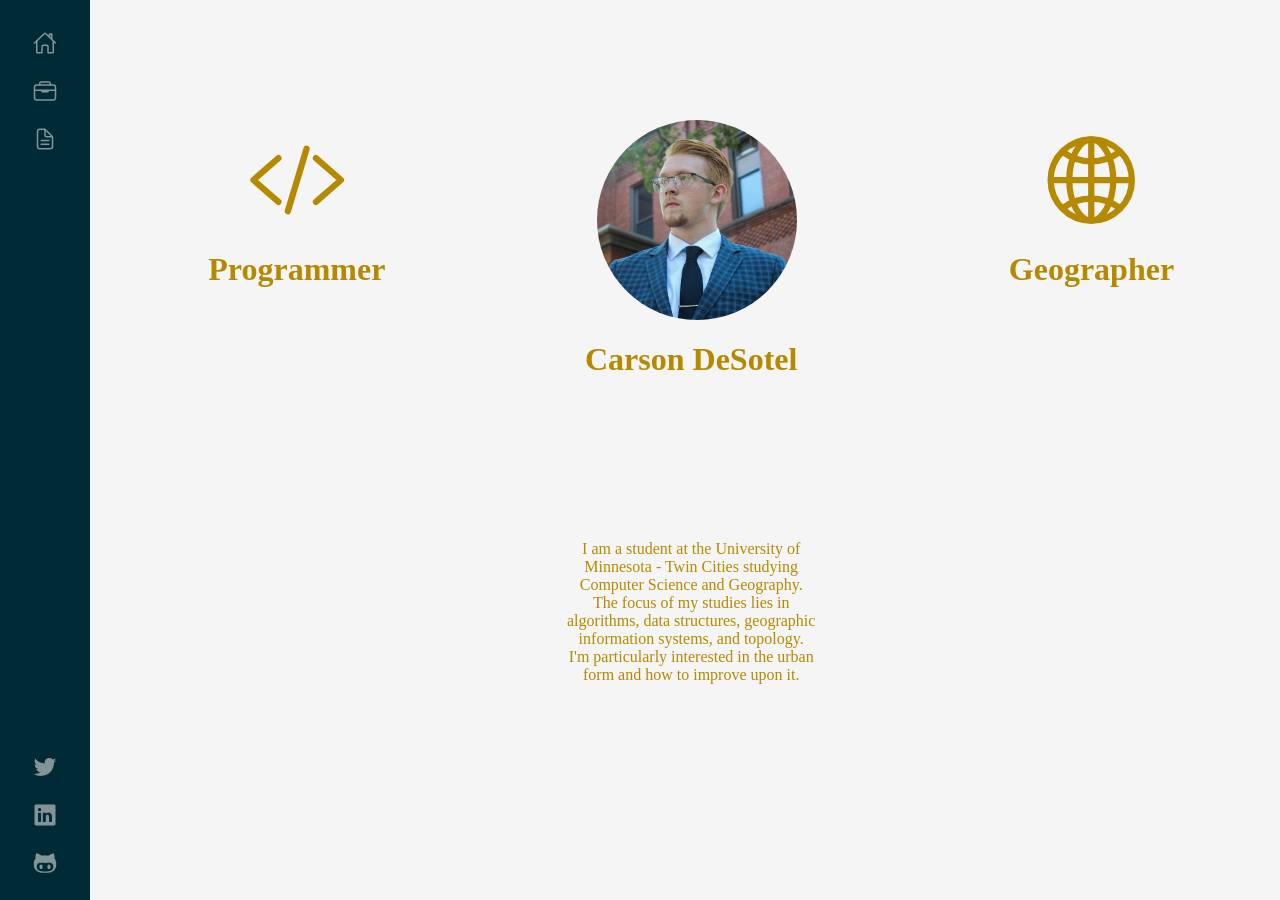
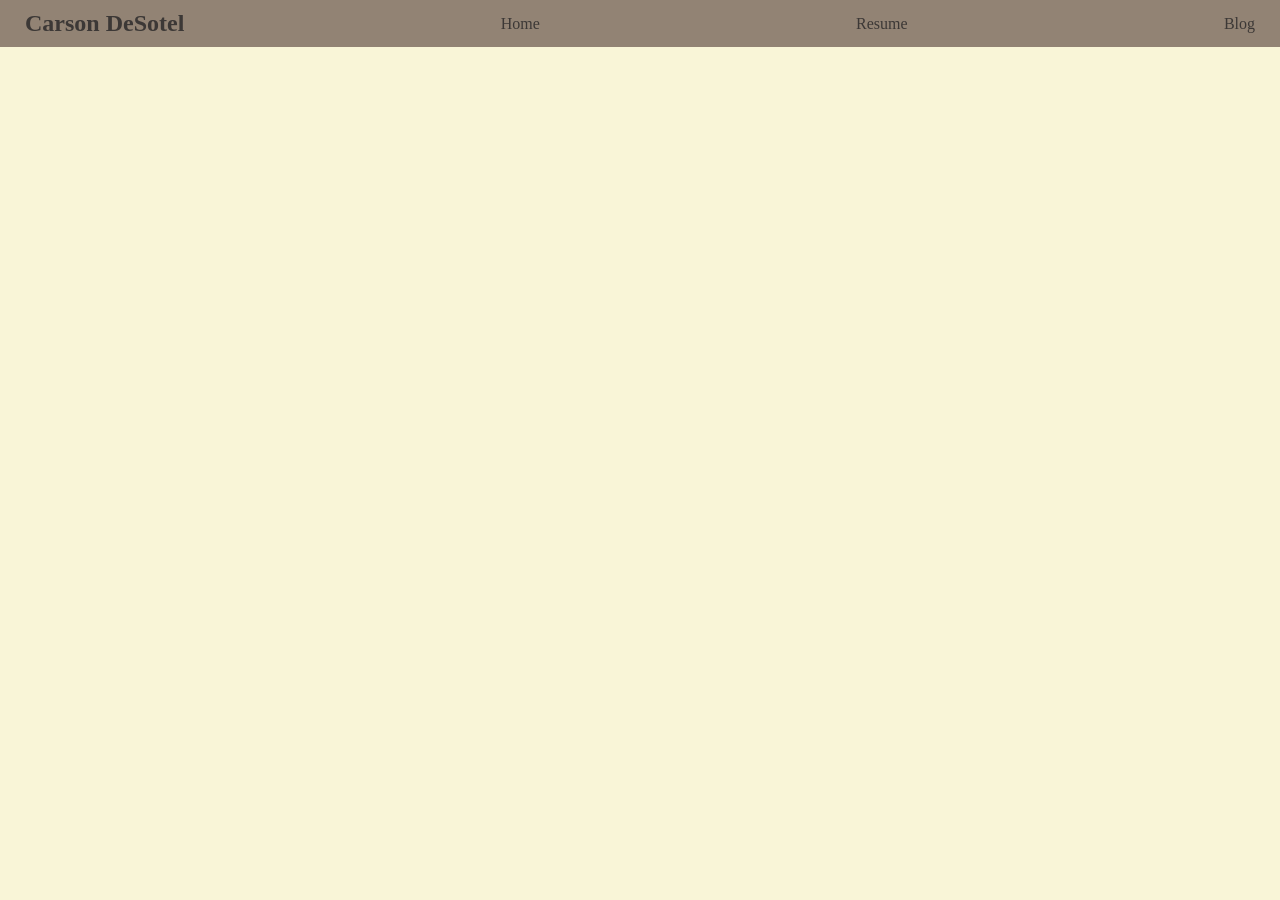
Before and after one commit to Carson-DeSotel/Carson-DeSotel.github.io, a Jekyll site: the page built from pages/index.html, in a window 1280 px wide. Built offline with Jekyll 4.4.1, drawn with Linux system fonts in a browser that asks for light colours; nearby versions of some CDN libraries.

Commit message:
does general site refactoring

```diff
--- a/_includes/navigation.html
+++ b/_includes/navigation.html
@@ -1,41 +1,8 @@
 <nav>
-  <!--
-  {% for item in site.data.navigation %}
-    <a href="{{ item.link }}" {% if page.url == item.link %}class="current"{% endif %}>{{ item.name }}</a>
-  {% endfor %}
-  -->
-
-  <div class="hov">
-    <a href="/">
-      <ion-icon name="home-outline"></ion-icon>
-    </a>
-    <div class="hidden">
-      <a href="/">
-        Home
-      </a>
-    </div>
-  </div>
-
-  <div class="hov">
-    <a href="/assets/pdfs/resume.pdf">
-      <ion-icon name="briefcase-outline"></ion-icon>
-    </a>
-    <div class="hidden">
-      <a href="/assets/pdfs/resume.pdf">
-        Resume
-      </a>
-    </div>
-  </div>
-
-  <div class="hov">
-    <a href="/blog">
-      <ion-icon name="document-text-outline"></ion-icon>
-    </a>
-    <div class="hidden">
-      <a href="/blog">
-        Blog
-      </a>
-    </div>
-  </div>
-
+  <ul class="menu">
+    <h1> Carson DeSotel </h1>
+    {% for item in site.data.navigation %}
+      <li class="item"><a href="{{ item.link }}">{{ item.name }}</a></li>
+    {% endfor %}
+  </ul>
 </nav>
--- a/_includes/sidebar.html
+++ /dev/null
@@ -1,15 +0,0 @@
-<div class="sidebar">
-    {% include navigation.html %}
-
-    <div class="social">
-        <a href="https://twitter.com/carson_desotel">
-            <ion-icon name="logo-twitter"></ion-icon>
-        </a>
-        <a href="https://www.linkedin.com/in/carson-desotel/">
-            <ion-icon name="logo-linkedin"></ion-icon>
-        </a>
-        <a href="https://github.com/Carson-DeSotel">
-            <ion-icon name="logo-octocat"></ion-icon>
-        </a>
-    </div>
-</div>
--- a/_layouts/default.html
+++ b/_layouts/default.html
@@ -6,12 +6,7 @@
     <title>{{ page.title }} - {{ site.title }}</title>
     <link rel="stylesheet" href="{{ "/assets/css/main.css" | relative_url }}">
   </head>
-  {% include sidebar.html %}
   <body>
     {{ content }}
-
-    <!-- Use for ion icons -->
-    <script type="module" src="https://unpkg.com/ionicons@5.2.3/dist/ionicons/ionicons.esm.js"></script>
-    <script nomodule="" src="https://unpkg.com/ionicons@5.2.3/dist/ionicons/ionicons.js"></script>
   </body>
 </html>
--- a/_sass/colors.scss
+++ b/_sass/colors.scss
@@ -1,21 +1,20 @@
-// Solarized Colors
-// https://ethanschoonover.com/solarized/
+// Light
+// $color-bg           : #fbf1c7;
+$color-bg           : #f9f5d7;
+$color-bright-red   : #cc241d;
+$color-bright-green : #98971a;
+$color-bright-yellow: #d79921;
+$color-bright-blue  : #458588;
+$color-bright-purple: #b16286;
+$color-bright-aqua  : #689d6a;
+$color-dark-gray    : #7c6f64;
+$color-bright-orange: #d65d0e;
 
-$base03:    #002b36; // background
-$base02:    #073642; // background highlights
-$base01:    #586e75; // comments / secondary content
-$base00:    #657b83;
-$base0:     #839496; // body text / default code
-$base1:     #93a1a1; // optional emphasized content
-$base2:     #eee8d5;
-$base3:     #fdf6e3;
-$yellow:    #b58900;
-$orange:    #cb4b16;
-$red:       #dc322f;
-$magenta:   #d33682;
-$violet:    #6c71c4;
-$blue:      #268bd2;
-$cyan:      #2aa198;
-$green:     #859900;
-
-$white:     #f5f5f5;
+$color-dark-red     : #9d0006;
+$color-dark-green   : #79740e;
+$color-dark-yellow  : #b57614;
+$color-dark-blue    : #076678;
+$color-dark-purple  : #8f3f71;
+$color-dark-aqua    : #427b58;
+$color-bright-gray  : #928374;
+$color-fg           : #3c3836;
--- a/_sass/main.scss
+++ b/_sass/main.scss
@@ -1,157 +1,21 @@
-@import "colors";
+@import 'colors';
+@import 'navigation';
 
-$bg: $white;
-$fg: $base03;
-$tx: $base0;
+* {
+  box-sizing: border-box;
+  padding: 0;
+  margin: 0;
+}
 
 body {
-  display: flex;
-  color: $tx;
-  background-color: $bg;
-  min-height: 100vh;
-  margin: 0px;
-  padding: 0px;
+  background-color: $color-bg;
 }
 
-.main {
-  justify-content: center;
-  align-content: center;
-  min-width: 85vw;
-  padding-top: 5vh;
-  img {
-    width: 200px;
-    height: 200px;
-    border-radius: 301px;
-  }
+a {
+  color: $color-fg;
+  text-decoration: none;
 }
 
-.row {
-  display: flex;
-  flex: 1 1 0;
-  flex-direction: row;
+.blog {
   justify-content: center;
-  align-content: center;
 }
-
-.col {
-  display: flex;
-  flex: 1 1 auto;
-  flex-direction: column;
-  justify-content: center;
-  align-content: center;
-}
-
-.col > * {
-  align-content: center;
-  align-self: center;
-  text-align: center;
-  color: $yellow;
-}
-
-.sidebar {
-  display: flex;
-  flex-direction: column;
-  background-color: $fg;
-  min-height: 100%;
-  min-width: 5vw;
-  padding: 1vw;
-  margin-right: 1vw;
-  font-size: x-large;
-  overflow: hidden;
-  position: sticky;
-  top: 0;
-
-  .social {
-    display: flex;
-    flex-direction: column;
-    position: absolute;
-    bottom: 0;
-    align-self: center;
-    align-content: center;
-    justify-content: center;
-    padding: 10px;
-
-    a {
-      color:$tx;
-      height: 100%;
-      width: 100%;
-      margin: 1vh;
-    }
-    a:visited {
-      color:$tx;
-    }
-  }
-}
-
-.sidebar > * {
-  color: $tx;
-}
-
-nav > * > * > *{
-  color: $tx;
-  margin-top: 1vh;
-  margin-bottom: 1vh;
-
-}
-
-nav {
-  display: flex;
-  flex-direction: column;
-  width: 100%;
-  align-items: center;
-  padding: 1vh 0vh;
-
-  .hov {
-    a {
-      display: inline;
-      align-items: center;
-      justify-content: center;
-      margin: 1vh;
-    }
-
-    .hidden {
-      display: none;
-
-      a {
-        display: none;
-      }
-    }
-
-  }
-
-  .hov:hover {
-    a {
-      display: none;
-    }
-
-    .hidden {
-      display: block;
-      font-size: large;
-
-      a {
-        display: inline;
-        align-items: center;
-        justify-content: center;
-        margin: 1vh;
-      }
-    }
-  }
-}
-
-.blurb {
-  display: flex;
-  flex: 0 1 auto;
-  justify-content: center;
-  padding: 5vh 30vw;
-  margin: 30px;
-
-  .col {
-    margin: 50px;
-  }
-}
-
-ion-icon {
-  align-self: center;
-  min-width: 50%;
-  min-height: 50%;
-}
--- /dev/null
+++ b/_sass/navigation.scss
@@ -0,0 +1,25 @@
+nav {
+  background-color: $color-bright-gray;
+  padding: 0 15px;
+}
+
+.menu {
+  display: flex;
+  justify-content: space-between;
+  align-items: center;
+
+  h1 {
+    color: $color-fg;
+    padding: 10px;
+  }
+}
+
+.item {
+  display: flex;
+  padding: 10px;
+}
+
+.item a:hover,
+.item a:hover::after {
+    color: $color-dark-blue;
+}
--- a/_sass/styles.scss
+++ b/_sass/styles.scss
@@ -1,3 +1,2 @@
 ---
 ---
-@import "main";
--- a/index.html
+++ /dev/null
@@ -1,39 +0,0 @@
----
-layout: default
-title: Home
----
-<div class="main">
-  <div class="row">
-    <div class="col">
-      <ion-icon name="code-slash-outline"></ion-icon>
-      <h1> Programmer </h1>
-    </div>
-    <div class="col">
-      <img src="assets/images/headshot.jpg" alt="me!">
-    </div>
-    <div class="col">
-      <ion-icon name="globe-outline"></ion-icon>
-      <h1> Geographer </h1>
-    </div>
-  </div>
-
-  <div class="row">
-    <div class="col">
-      <h1> Carson DeSotel </h1>
-    </div>
-  </div>
-
-  <div class="row">
-    <div class="blurb">
-      <div class="col" style="align-self: center;">
-        <p>
-          I am a student at the University of Minnesota - Twin Cities studying Computer Science and Geography.
-          The focus of my studies lies in algorithms, data structures, geographic information systems, and topology.
-          I'm particularly interested in the urban form and how to improve upon it.
-        </p>
-      </div>
-
-    </div>
-  </div>
-
-</div>
```
Also changed, not shown: blog.html (deleted, +0 -15 lines).
